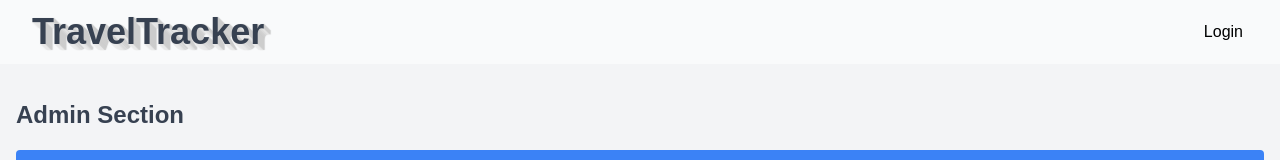
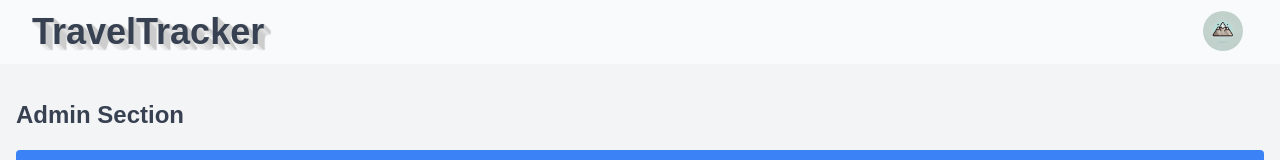
Before and after one commit to Saint48198/triptracker, a Next.js app: page /admin in a window 1280 px wide. Shown: the top 160 px of the page. Built offline with nearby package versions, Linux system fonts and the light colour scheme; no server answers.

Commit message:
updated the user menu is be there even if a user is not logged in and add the feature to close the menu when clicked off

```diff
--- a/components/UserMenu/UserMenu.tsx
+++ b/components/UserMenu/UserMenu.tsx
@@ -1,6 +1,6 @@
 'use client';
 
-import { useState } from 'react';
+import { useEffect, useRef, useState } from 'react';
 import { useRouter } from 'next/navigation';
 import styles from './UserMenu.module.scss';
 import { User } from 'next-auth';
@@ -14,7 +14,8 @@ interface UserMenuProps {
 
 export default function UserMenu({ user }: UserMenuProps) {
   const router = useRouter();
-  const [isOpen, setIsOpen] = useState(false); // ✅ Control dropdown visibility
+  const [isOpen, setIsOpen] = useState(false); // Control dropdown visibility
+  const menuRef = useRef<HTMLDivElement>(null);
 
   const handleLogout = async () => {
     try {
@@ -36,11 +37,23 @@ export default function UserMenu({ user }: UserMenuProps) {
     }
   };
 
+  const handleClickOutside = (event: MouseEvent) => {
+    if (menuRef.current && !menuRef.current.contains(event.target as Node)) {
+      setIsOpen(false);
+    }
+  };
+
+  useEffect(() => {
+    document.addEventListener('mousedown', handleClickOutside);
+    return () => {
+      document.removeEventListener('mousedown', handleClickOutside);
+    };
+  }, []);
+
   return (
-    <div className={styles.menu}>
-      {user ? (
+    <div className={styles.menu} ref={menuRef}>
       <>
-          {/* ✅ Toggle dropdown manually */}
+        {/* Toggle dropdown manually */}
         <button
           className={styles.menuButton}
           aria-expanded={isOpen}
@@ -48,33 +61,39 @@ export default function UserMenu({ user }: UserMenuProps) {
         >
           <Image
             src="/img/icon-mountain.webp"
-              alt={user.name || 'User'}
+            alt={user?.name || 'User'}
             className={styles.avatar}
             width={18}
             height={18}
           />
         </button>
 
-          {/* ✅ Dropdown opens based on state */}
+        {/* Dropdown opens based on state */}
         {isOpen && (
           <div className={styles.menuDropdown}>
+            <Link className={styles.menuItem} href={'/about'}>
+              About
+            </Link>
+            {user ? (
+              <>
                 <Link className={styles.menuItem} href={'/admin'}>
                   Admin
                 </Link>
                 <Button className={styles.menuItem} onClick={handleLogout}>
                   Logout
                 </Button>
-            </div>
-          )}
               </>
             ) : (
               <Button
-          className={styles.menuButton}
+                className={styles.menuItem}
                 onClick={() => router.push('/login')}
               >
                 Login
               </Button>
             )}
           </div>
+        )}
+      </>
+    </div>
   );
 }
```
Lines whose indentation alone changed are shown as unchanged.
